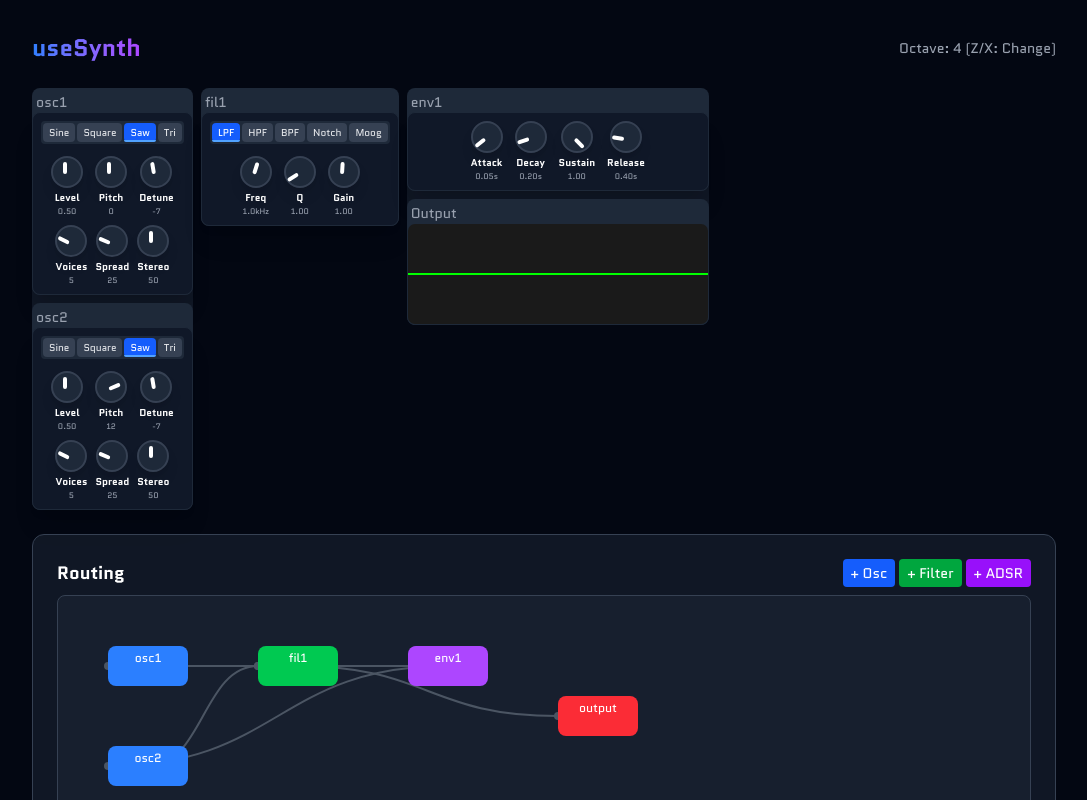
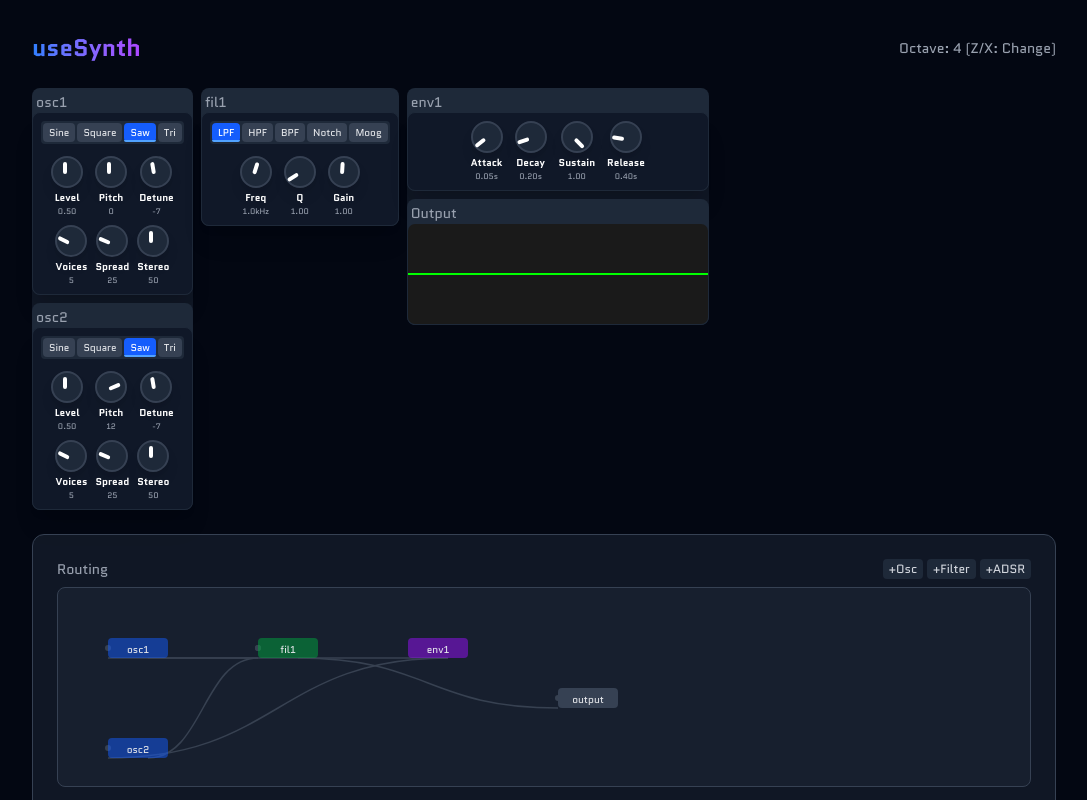
Before and after one commit to nexo-tech/use-synth, a Next.js app in the folder packages/example-app/: page / in a window 1280 px wide. Shown: the top 800 px of the page, without its empty margins (96-1183 px from the left). Built offline with nearby package versions, Linux system fonts and the light colour scheme.

Commit message:
add panning to routing editor

```diff
--- a/packages/example-app/app/components/Routing.tsx
+++ b/packages/example-app/app/components/Routing.tsx
@@ -41,6 +41,9 @@ export default function Routing({ config, onConfigChange }: RoutingProps) {
   const [nodePositions, setNodePositions] = React.useState<Record<string, { x: number; y: number }>>({});
   const [draggingNode, setDraggingNode] = React.useState<string | null>(null);
   const [dragStart, setDragStart] = React.useState<{ x: number; y: number } | null>(null);
+  const [viewportOffset, setViewportOffset] = React.useState({ x: 0, y: 0 });
+  const [isPanning, setIsPanning] = React.useState(false);
+  const [panStart, setPanStart] = React.useState<{ x: number; y: number } | null>(null);
   const hasDragged = React.useRef(false);
   const [refreshID, setRefreshID] = React.useState(0);
 
@@ -79,16 +82,24 @@ export default function Routing({ config, onConfigChange }: RoutingProps) {
   }, [config.components]);
 
   const handleMouseMove = (e: React.MouseEvent) => {
-    if (connecting) {
+    if (isPanning && panStart) {
+      const dx = e.clientX - panStart.x;
+      const dy = e.clientY - panStart.y;
+      setViewportOffset(prev => ({
+        x: prev.x + dx,
+        y: prev.y + dy
+      }));
+      setPanStart({ x: e.clientX, y: e.clientY });
+    } else if (connecting) {
       const rect = e.currentTarget.getBoundingClientRect();
       setTempConnection({
-        x: e.clientX - rect.left,
-        y: e.clientY - rect.top
+        x: e.clientX - rect.left - viewportOffset.x,
+        y: e.clientY - rect.top - viewportOffset.y
       });
     } else if (draggingNode && dragStart) {
       const rect = e.currentTarget.getBoundingClientRect();
-      const newX = e.clientX - rect.left - dragStart.x;
-      const newY = e.clientY - rect.top - dragStart.y;
+      const newX = e.clientX - rect.left - dragStart.x - viewportOffset.x;
+      const newY = e.clientY - rect.top - dragStart.y - viewportOffset.y;
 
       hasDragged.current = true;
       setConnecting(null)
@@ -103,7 +114,9 @@ export default function Routing({ config, onConfigChange }: RoutingProps) {
     }
   };
 
-  const handleMouseDown = (e: React.MouseEvent, id: string) => {
+  const handleMouseDown = (e: React.MouseEvent, id?: string) => {
+    // If clicking on a node, don't start panning
+    if (id) {
       const rect = e.currentTarget.getBoundingClientRect();
       const nodeRect = e.currentTarget.getBoundingClientRect();
       const offsetX = e.clientX - nodeRect.left;
@@ -115,6 +128,15 @@ export default function Routing({ config, onConfigChange }: RoutingProps) {
         y: offsetY
       });
       hasDragged.current = false;
+      return;
+    }
+
+    // Only start panning if clicking on the background
+    const target = e.target as HTMLElement;
+    if (target === e.currentTarget || target.classList.contains('pan-area')) {
+      setIsPanning(true);
+      setPanStart({ x: e.clientX, y: e.clientY });
+    }
   };
 
   const handleClick = (e: React.MouseEvent, id: string) => {
@@ -134,6 +156,8 @@ export default function Routing({ config, onConfigChange }: RoutingProps) {
     setHoveredComponent(null);
     setDraggingNode(null);
     setDragStart(null);
+    setIsPanning(false);
+    setPanStart(null);
     setRefreshID(prev => prev + 1);
   };
 
@@ -298,44 +322,51 @@ export default function Routing({ config, onConfigChange }: RoutingProps) {
   return (
     <div className="p-2">
       <div className="flex justify-between items-center mb-2">
-        <h2 className="text-lg font-bold">Routing</h2>
+        <h2 className="text-sm font-quantico text-gray-400">Routing</h2>
         <div className="flex gap-1">
           <button
             onClick={() => handleAddComponent('oscillator')}
-            className="px-2 py-1 bg-blue-600 text-white rounded text-sm hover:bg-blue-700"
+            className="px-1.5 py-0.5 bg-gray-800 text-gray-300 rounded text-xs hover:bg-gray-700"
           >
-            + Osc
+            +Osc
           </button>
           <button
             onClick={() => handleAddComponent('filter')}
-            className="px-2 py-1 bg-green-600 text-white rounded text-sm hover:bg-green-700"
+            className="px-1.5 py-0.5 bg-gray-800 text-gray-300 rounded text-xs hover:bg-gray-700"
           >
-            + Filter
+            +Filter
           </button>
           <button
             onClick={() => handleAddComponent('envelope')}
-            className="px-2 py-1 bg-purple-600 text-white rounded text-sm hover:bg-purple-700"
+            className="px-1.5 py-0.5 bg-gray-800 text-gray-300 rounded text-xs hover:bg-gray-700"
           >
-            + ADSR
+            +ADSR
           </button>
         </div>
       </div>
 
       {/* Graph Layout */}
       <div
-        className="relative h-[400px] border border-gray-700 rounded-lg bg-gray-800/50 overflow-hidden"
+        className="relative h-[200px] border border-gray-700 rounded-lg bg-gray-800/50 overflow-hidden cursor-grab active:cursor-grabbing pan-area"
         onMouseMove={handleMouseMove}
         onMouseUp={handleMouseUp}
         onMouseLeave={handleMouseUp}
+        onMouseDown={(e) => handleMouseDown(e)}
       >
         {/* SVG for connections */}
-        <svg className="absolute w-full h-full" style={{ pointerEvents: 'all' }}>
+        <svg
+          className="absolute w-full h-full"
+          style={{
+            pointerEvents: 'none',
+            transform: `translate(${viewportOffset.x}px, ${viewportOffset.y}px)`
+          }}
+        >
           {connectionPaths.map(({ path, from, to }, index) => (
             <g key={index} style={{ pointerEvents: 'all' }}>
               <path
                 d={path}
-                stroke={hoveredConnection?.from === from && hoveredConnection?.to === to ? "#6B7280" : "#4B5563"}
-                strokeWidth="2"
+                stroke={hoveredConnection?.from === from && hoveredConnection?.to === to ? "#4B5563" : "#374151"}
+                strokeWidth="1.5"
                 fill="none"
                 onMouseEnter={() => setHoveredConnection({ from, to })}
                 onMouseLeave={() => setHoveredConnection(null)}
@@ -344,22 +375,22 @@ export default function Routing({ config, onConfigChange }: RoutingProps) {
               />
               <circle
                 cx={nodePositions[to].x}
-                cy={nodePositions[to].y + 20}
-                r="4"
-                fill="#4B5563"
+                cy={nodePositions[to].y + 10}
+                r="3"
+                fill="#374151"
               />
             </g>
           ))}
           {tempConnection && connecting && (
             <path
               d={getBezierPath(
-                { x: nodePositions[connecting.from].x + 40, y: nodePositions[connecting.from].y + 20 },
+                { x: nodePositions[connecting.from].x + 30, y: nodePositions[connecting.from].y + 10 },
                 hoveredComponent ?
-                  { x: nodePositions[hoveredComponent].x, y: nodePositions[hoveredComponent].y + 20 } :
+                  { x: nodePositions[hoveredComponent].x, y: nodePositions[hoveredComponent].y + 10 } :
                   tempConnection
               )}
-              stroke="#6B7280"
-              strokeWidth="2"
+              stroke="#4B5563"
+              strokeWidth="1.5"
               fill="none"
               strokeDasharray="4"
             />
@@ -367,6 +398,7 @@ export default function Routing({ config, onConfigChange }: RoutingProps) {
         </svg>
 
         {/* Components */}
+        <div style={{ transform: `translate(${viewportOffset.x}px, ${viewportOffset.y}px)` }}>
           {Object.entries(nodePositions).map(([id, pos]) => (
             <div
               key={id}
@@ -382,17 +414,18 @@ export default function Routing({ config, onConfigChange }: RoutingProps) {
                   setHoveredComponent(null);
                 }
               }}
-            className={`group absolute w-[80px] h-[40px] rounded-lg cursor-move ${id === 'output' ? getComponentColor('output') :
-              id.startsWith('osc') ? getComponentColor('oscillator') :
-                id.startsWith('fil') ? getComponentColor('filter') :
-                  getComponentColor('envelope')
-              } ${hoveredComponent === id ? 'ring-2 ring-white' : ''} ${draggingNode === id ? 'ring-2 ring-white shadow-lg' : ''}`}
+              className={`group absolute w-[60px] h-[20px] rounded cursor-move text-[10px] font-quantico ${
+                id === 'output' ? 'bg-gray-700' :
+                id.startsWith('osc') ? 'bg-blue-600/50' :
+                id.startsWith('fil') ? 'bg-green-600/50' :
+                'bg-purple-600/50'
+              } ${hoveredComponent === id ? 'ring-1 ring-white' : ''} ${draggingNode === id ? 'ring-1 ring-white shadow' : ''}`}
               style={{
                 left: pos.x,
                 top: pos.y,
               }}
             >
-            <div className="relative p-1 text-center text-xs font-quantico">
+              <div className="relative p-1 text-center text-[10px] text-gray-200">
                 {id}
                 {id !== 'output' && (
                   <button
@@ -400,7 +433,7 @@ export default function Routing({ config, onConfigChange }: RoutingProps) {
                       e.stopPropagation();
                       handleDeleteComponent(id);
                     }}
-                  className="absolute -top-2 -right-2 w-4 h-4 bg-red-500 text-white rounded-full opacity-0 group-hover:opacity-100 transition-opacity flex items-center justify-center text-[10px] hover:bg-red-600"
+                    className="absolute -top-1 -right-1 w-3 h-3 bg-gray-700 text-gray-300 rounded-full opacity-0 group-hover:opacity-100 transition-opacity flex items-center justify-center text-[8px] hover:bg-gray-600"
                   >
                     ×
                   </button>
@@ -410,5 +443,6 @@ export default function Routing({ config, onConfigChange }: RoutingProps) {
           ))}
         </div>
       </div>
+    </div>
   );
 }
```
Lines whose indentation alone changed are shown as unchanged.
